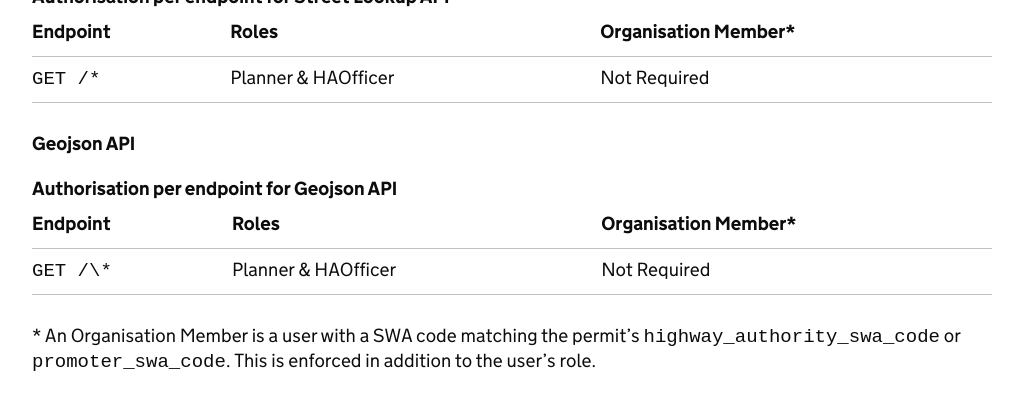
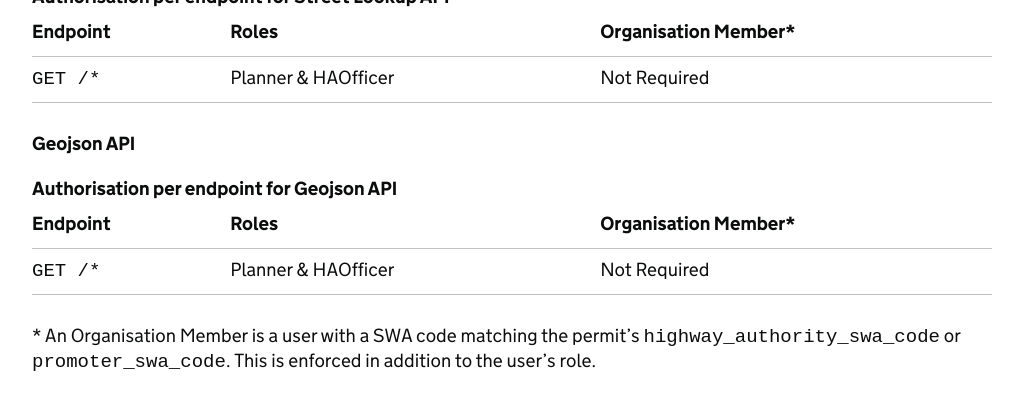
Before and after one commit to jgraham0325/land-register-api-docs, a Jekyll site: the page built from docs/api-documentation/V0.2/index.md, in a window 1280 px wide and 900 px high, scrolled down 9885 px. Shown: the top 406 px of the window, without its empty margins (128-1151 px from the left). Built offline with Jekyll 4.4.1, drawn with Linux system fonts in a browser that asks for light colours.

Commit message:
Fix escaping on final astrisk

```diff
--- a/docs/api-documentation/V0.2/index.md
+++ b/docs/api-documentation/V0.2/index.md
@@ -551,7 +551,7 @@ The table below shows the current permissions per endpoint.
   </thead>
   <tbody class="govuk-table__body">
     <tr class="govuk-table__row">
-      <td class="govuk-table__cell"><code>GET /\*</code></td>
+      <td class="govuk-table__cell"><code>GET /*</code></td>
       <td class="govuk-table__cell">Planner &amp; HAOfficer</td>
       <td class="govuk-table__cell">Not Required</td>
     </tr>
```
